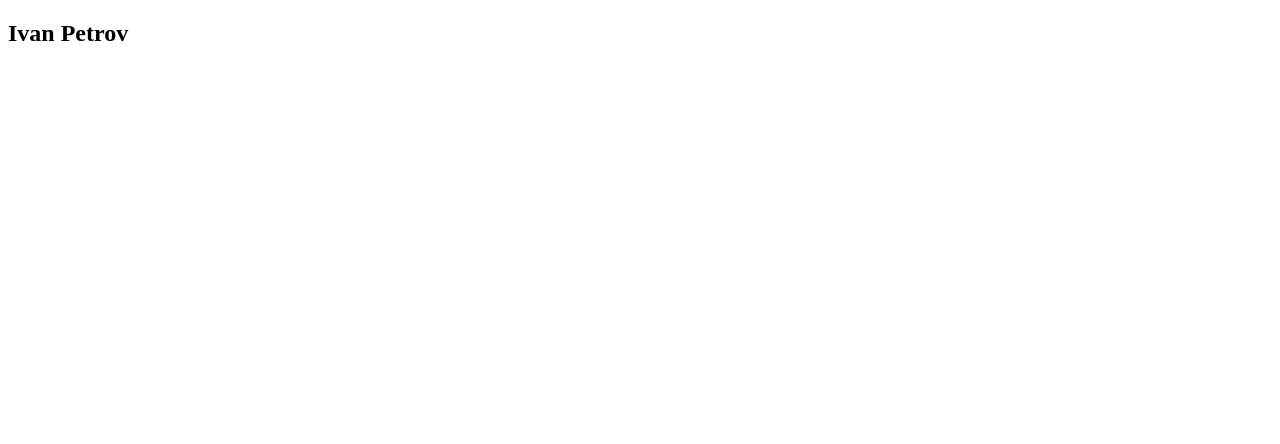
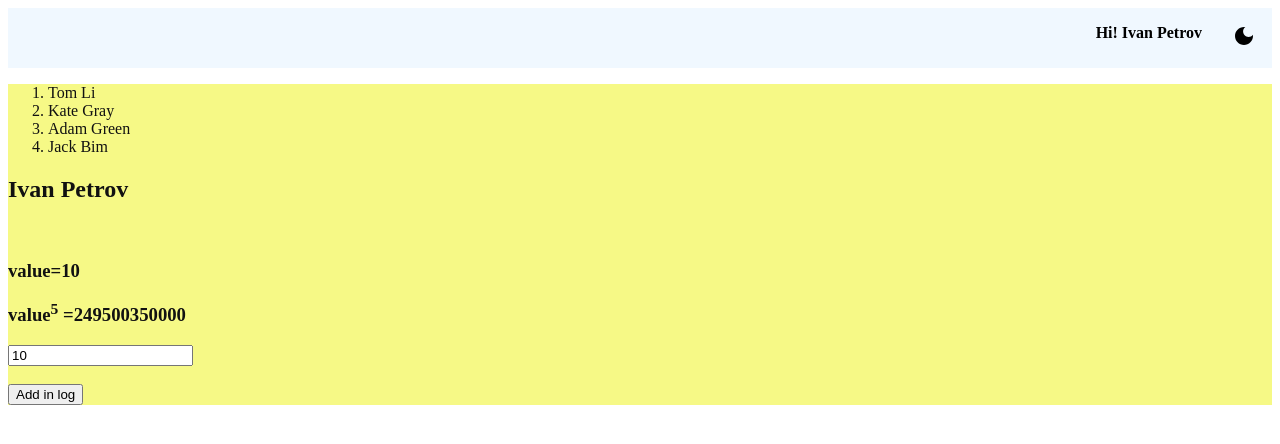
Before and after one commit to EvgeniySelivanov/fm2022-2-react-app, a React (Create React App) app: page / in a window 1280 px wide. Shown: the top 444 px of the page. Built offline with nearby package versions, Linux system fonts and the light colour scheme.

Commit message:
add custom hook

```diff
--- a/src/App.js
+++ b/src/App.js
@@ -1,25 +1,32 @@
 import React, { useState } from 'react';
 import { BrowserRouter, Route, Routes } from 'react-router-dom';
-import { UserContext } from './contexts';
-import UserProfile from './components/UserProfile/index';
-
+import FuncHeader from './components/FuncHeader';
+import HomePage from './pages/HomePage';
+import { UserContext, ThemeContext } from './contexts';
+import CONSTANTS from './constants';
+const{ THEMES }= CONSTANTS;
 
 function App() {
   const [user, setUser] = useState({
     id: 1,
     name: 'Ivan Petrov'
   })
+  const [theme, setTheme] = useState(THEMES.LIGHT)
 
 
   return (
     <>
+    <ThemeContext.Provider value={[theme, setTheme]}>
       <UserContext.Provider value={[user, setUser]}>
         <BrowserRouter>
+          <FuncHeader />
           <Routes>
-            <Route path='/' element={<UserProfile/>}/>
+            <Route path='/' element={<HomePage />} />
           </Routes>
         </BrowserRouter>
       </UserContext.Provider>
+      </ThemeContext.Provider>
+
 
     </>
   )
--- /dev/null
+++ b/src/components/FuncHeader/FuncHeader.module.scss
@@ -0,0 +1,19 @@
+@use 'src/common/styles/template' as *;
+.header{
+  display: flex;
+  justify-content:flex-end;
+
+  padding:1em;
+  >*{
+    margin-left: 30px;
+  }
+  .theme{
+    cursor:pointer;
+  }
+}
+.light{
+  @extend .light;
+}
+.dark{
+  @extend .dark
+}
--- /dev/null
+++ b/src/components/FuncHeader/index.js
@@ -0,0 +1,33 @@
+import React,{useContext} from 'react';
+import { LightMode, DarkMode } from '@mui/icons-material';
+import cx from 'classnames';
+import { UserContext,ThemeContext } from '../../contexts';
+import styles from './FuncHeader.module.scss';
+import CONSTANTS from '../../constants';
+const{ THEMES }= CONSTANTS;
+
+const FuncHeader = () => {
+const [user,setUser]= useContext(UserContext);
+const [theme, setTheme]= useContext(ThemeContext);
+const handlerTheme=()=>{
+  const newTheme=theme===THEMES.LIGHT ? THEMES.DARK : THEMES.LIGHT;
+  setTheme(newTheme);
+}
+
+const classNames=cx(styles.header,
+  {
+    [styles.light]: theme === THEMES.LIGHT,   //boolean
+    [styles.dark]: theme === THEMES.DARK      //boolean
+  }
+  );
+
+  return (
+    <header className={classNames}>
+    <strong>Hi! {user.name}</strong>
+    <span onClick={handlerTheme}>
+      {theme === THEMES.LIGHT ? <DarkMode /> : <LightMode />}</span>
+  </header>
+  );
+}
+
+export default FuncHeader;
--- /dev/null
+++ b/src/components/ListUsers/index.js
@@ -0,0 +1,24 @@
+import React from 'react';
+import {loadUsers} from '../../api';
+import {useLoadData} from '../../hooks';
+import Error404 from '../Error404';
+import Spinner from '../Spinner';
+
+
+const ListUsers = () => {
+  const{data:users,error, isPending}=useLoadData(loadUsers);
+  const mapUsers = (user) => <li key={user.id}>{user.name}</li>;
+
+
+  if(isPending){return <Spinner/>}
+    if(error){return <Error404/>}
+  return (
+    <ol>
+      {
+        users.map(mapUsers)
+      }
+    </ol>
+  );
+}
+
+export default ListUsers;
--- /dev/null
+++ b/src/contexts/ThemeContext.js
@@ -0,0 +1,5 @@
+import { createContext } from "react";
+import CONSTANTS from '../constants';
+const {THEMES}=CONSTANTS;
+const ThemeContext = createContext(THEMES.LIGHT);
+export default ThemeContext;
--- /dev/null
+++ b/src/contexts/UserContext.js
@@ -0,0 +1,3 @@
+import { createContext } from "react";
+const UserContext = createContext();
+export default UserContext;
--- a/src/contexts/index.js
+++ b/src/contexts/index.js
@@ -1,5 +1,2 @@
-import { createContext } from "react";
-
-export const UserContext = createContext();
-
-export const ThemeContext = createContext();
+export {default as ThemeContext} from './ThemeContext';
+export {default as UserContext} from './UserContext';
--- /dev/null
+++ b/src/hooks/index.js
@@ -0,0 +1 @@
+export {default as useLoadData} from './useLoadData';
--- /dev/null
+++ b/src/hooks/useLoadData.js
@@ -0,0 +1,21 @@
+import { useState, useEffect } from 'react';
+function useLoadData(loadData) {
+  const [data, setData] = useState([]);
+  const [error, setError] = useState(null);
+  const [isPending, setIsPending] = useState(false);
+  useEffect(() => {
+    setIsPending(true);
+    loadData()
+      .then((data) => setData(data))
+      .catch((error) => setError(error))
+      .finally(() => setIsPending(false))
+  }, [loadData]);
+  return {
+    data,
+    error,
+    isPending
+  }
+}
+
+
+export default useLoadData;
--- /dev/null
+++ b/src/pages/HomePage.js
@@ -0,0 +1,55 @@
+import React, { useContext, useState, useCallback, useMemo, useEffect } from 'react';
+import ListUsers from '../components/ListUsers';
+import UserProfile from '../components/UserProfile';
+import CONSTANTS from '../constants';
+import { ThemeContext } from '../contexts';
+const { THEMES } = CONSTANTS;
+
+const styleMap = {
+  [THEMES.LIGHT]: { color: '#111', backgroundColor: '#f6f986' },
+  [THEMES.DARK]: { color: '#eee', backgroundColor: '#118' },
+}
+function calcValue(value) {
+  let res = 0;
+  for (let i = 0; i < 1000; i++) {
+    for (let j = 0; j < 1000; j++) {
+      res += (i * j);
+    }
+  }
+  return value ** 5 + res;
+}
+
+const HomePage = (props) => {
+  const [value, setValue] = useState(10);
+  const [theme] = useContext(ThemeContext);
+  const currentStyle = styleMap[theme];
+  const handlerValue = useCallback(({ target: { value } }) => { setValue(Number(value)) }, [])
+  const handlerClick = useCallback(() => { console.log(value) }, [value]);
+
+const showCalcValue=useMemo(()=>calcValue(value),[value])
+
+  useEffect(() => {
+    console.log('func handlerValue');
+  },
+    [handlerValue]);
+
+  return (
+    <section style={currentStyle}>
+      <ListUsers/>
+      <UserProfile />
+      <br />
+      <div>
+        <h3>value={value}</h3>
+        <h3>value<sup>5</sup> ={showCalcValue}</h3>
+
+        <input type="number" value={value} onChange={handlerValue} />
+      </div>
+      <br />
+      <div>
+        <button onClick={handlerClick}>Add in log</button>
+      </div>
+    </section>
+  );
+}
+
+export default HomePage;
```
